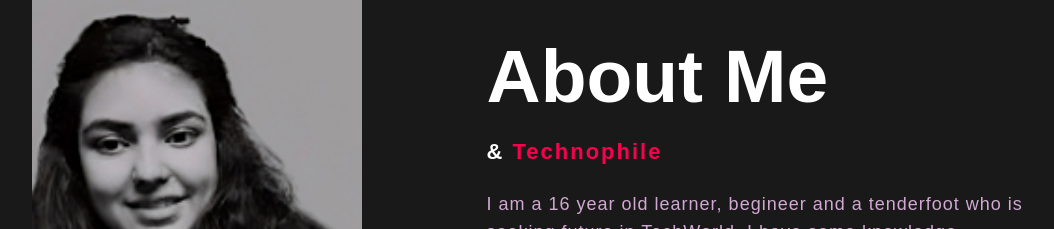
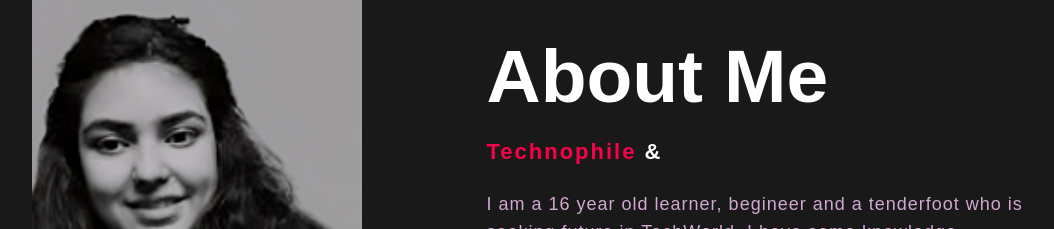
Before and after one commit to mythrhyth/portfolio, a plain HTML site: page index.html in a window 1280 px wide. Shown: the part 940-1169 px from the top of the page, without its empty margins (106-1160 px from the left). Drawn offline with Linux system fonts and the light colour scheme; a web font is replaced by a local one.

Commit message:
Update index.html

```diff
--- a/index.html
+++ b/index.html
@@ -51,7 +51,8 @@
         <img src = "book-transformed.png">
         <div class = "about-text">
             <h2> About Me</h2>
-            <h5> <span id ="work"></span> & <span id ="red">Technophile</span></h5>
+            <!--text animation in work id-->
+            <h5> <span id ="red">Technophile</span> & <span id ="work"></span> </h5>
             <p>I am a 16 year old learner, begineer and a tenderfoot who is seeking future in TechWorld. I have some knowledge regarding Photoshop, Web-designing and Programming Languages such as Python, JS and C. I just enjoy sitting beside my laptop.Besides, I am a writer and have written many articles, poems and essays in both English and Nepali Literature. </p>
             <button type = "button" class = "talk">Let's Talk</button>
         </div>
```
